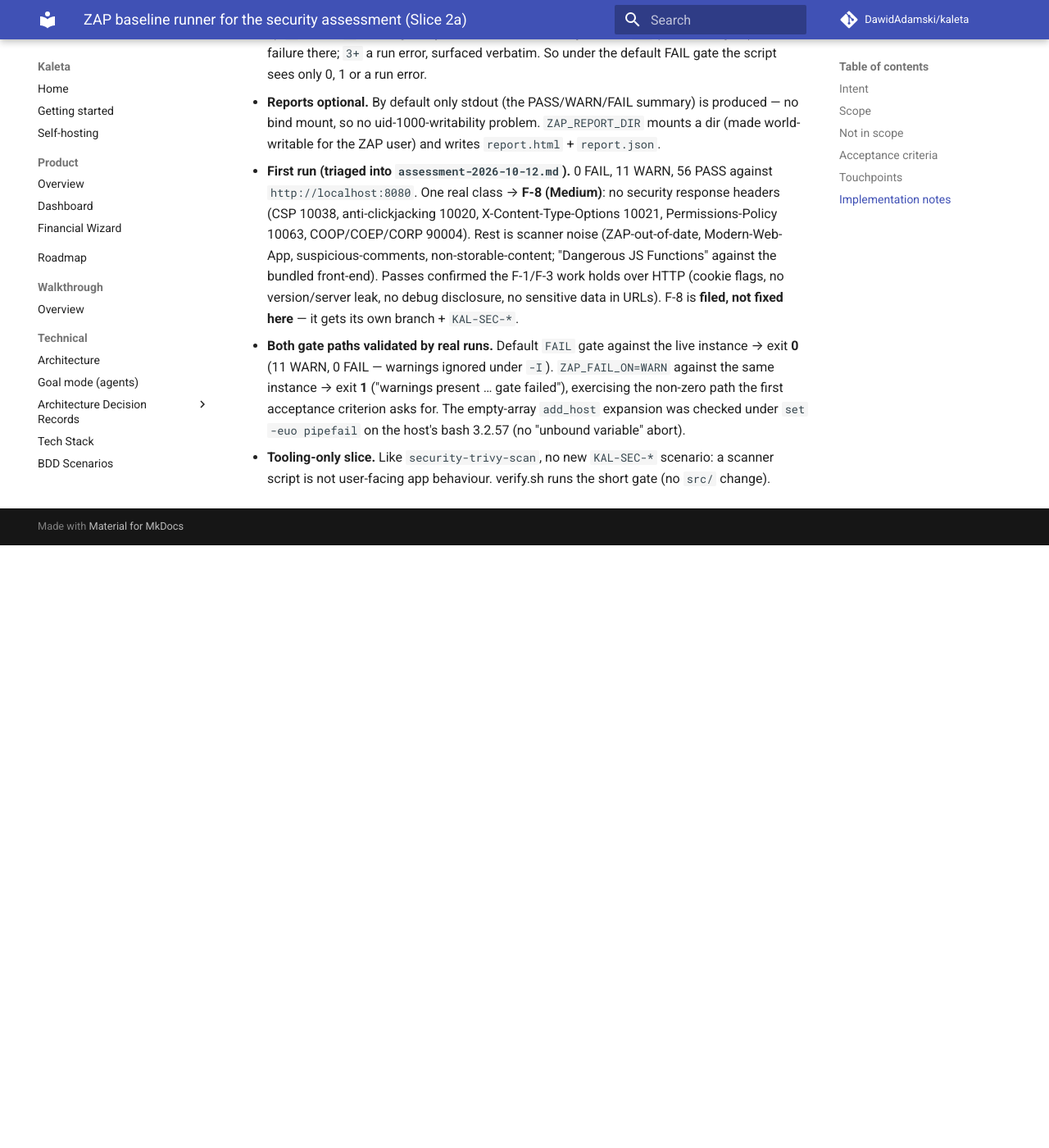
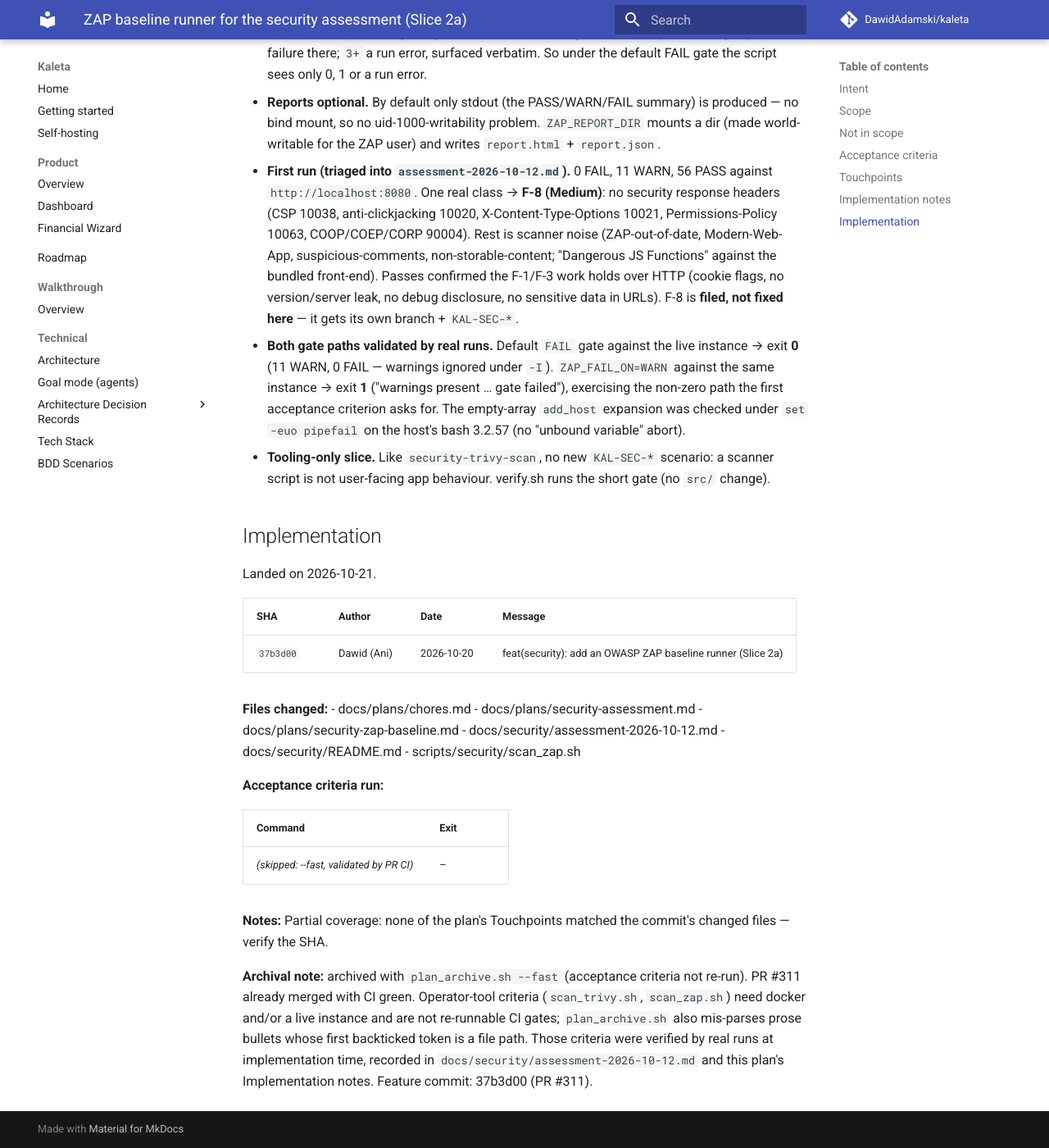
Before and after one commit to DawidAdamski/kaleta, an MkDocs documentation site: the page built from docs/plans/archive/security-zap-baseline.md, in a window 1280 px wide and 1400 px high, scrolled down 2220 px. Shown: the whole window at 82% size. Built offline with MkDocs 1.6.1 and Material for MkDocs 9.7.7, drawn with Linux system fonts in a browser that asks for light colours; comment, search, counter and statistics services are not loaded; before the commit the page ends 2885 px from its top, so only the background shows below that.

Commit message:
chore(plans): archive security-zap-baseline (PR #311)
Co-Authored-By: Claude Sonnet 5.5 <noreply@anthropic.com>

```diff
--- a/docs/plans/security-zap-baseline.md
+++ b/docs/plans/archive/security-zap-baseline.md
@@ -3,8 +3,9 @@ plan_id: security-zap-baseline
 title: ZAP baseline runner for the security assessment (Slice 2a)
 area: security (dynamic scanners)
 effort: small
-status: in-progress
-roadmap_ref: ../roadmap.md
+status: archived
+archived_at: 2026-10-21
+roadmap_ref: ../../roadmap.md
 ---
 
 # ZAP baseline runner for the security assessment (Slice 2a)
@@ -113,3 +114,29 @@ test — not here.
 - **Tooling-only slice.** Like `security-trivy-scan`, no new `KAL-SEC-*`
   scenario: a scanner script is not user-facing app behaviour. verify.sh runs
   the short gate (no `src/` change).
+
+## Implementation
+
+Landed on 2026-10-21.
+
+| SHA | Author | Date | Message |
+|---|---|---|---|
+| `37b3d00` | Dawid (Ani) | 2026-10-20 | feat(security): add an OWASP ZAP baseline runner (Slice 2a) |
+
+**Files changed:**
+- docs/plans/chores.md
+- docs/plans/security-assessment.md
+- docs/plans/security-zap-baseline.md
+- docs/security/assessment-2026-10-12.md
+- docs/security/README.md
+- scripts/security/scan_zap.sh
+
+**Acceptance criteria run:**
+
+| Command | Exit |
+|---|---|
+| _(skipped: --fast, validated by PR CI)_ | – |
+
+**Notes:** Partial coverage: none of the plan's Touchpoints matched the commit's changed files — verify the SHA.
+
+**Archival note:** archived with `plan_archive.sh --fast` (acceptance criteria not re-run). PR #311 already merged with CI green. Operator-tool criteria (`scan_trivy.sh`, `scan_zap.sh`) need docker and/or a live instance and are not re-runnable CI gates; `plan_archive.sh` also mis-parses prose bullets whose first backticked token is a file path. Those criteria were verified by real runs at implementation time, recorded in `docs/security/assessment-2026-10-12.md` and this plan's Implementation notes. Feature commit: 37b3d00 (PR #311).
```
